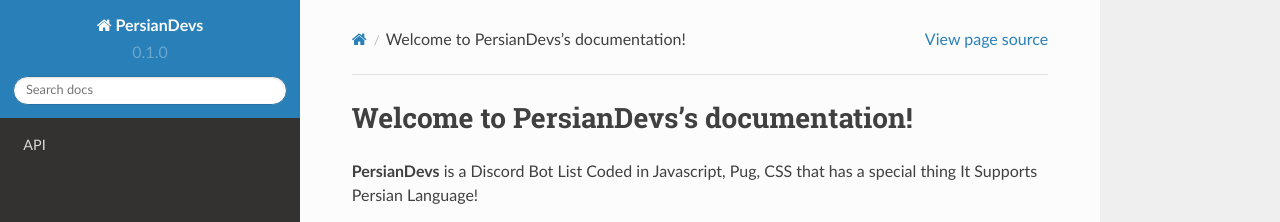
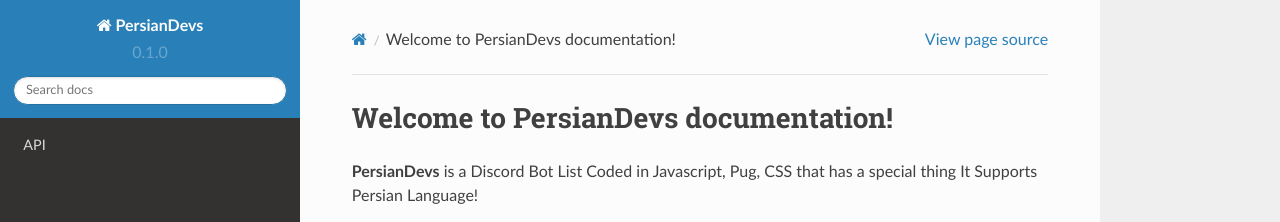
Before and after one commit to CandyBotDJS/persiandevs, a Sphinx documentation site: the page built from docs/source/index.rst, in a window 1280 px wide. Shown: the top 222 px of the page. Built offline with Sphinx 7.4.7 and the Read the Docs theme 2.0.0, drawn with Linux system fonts in a browser that asks for light colours.

```diff
--- a/docs/source/index.rst
+++ b/docs/source/index.rst
@@ -1,4 +1,4 @@
-Welcome to PersianDevs's documentation!
+Welcome to PersianDevs documentation!
 ===================================
 
 **PersianDevs** is a Discord Bot List Coded in Javascript, Pug, CSS
```
